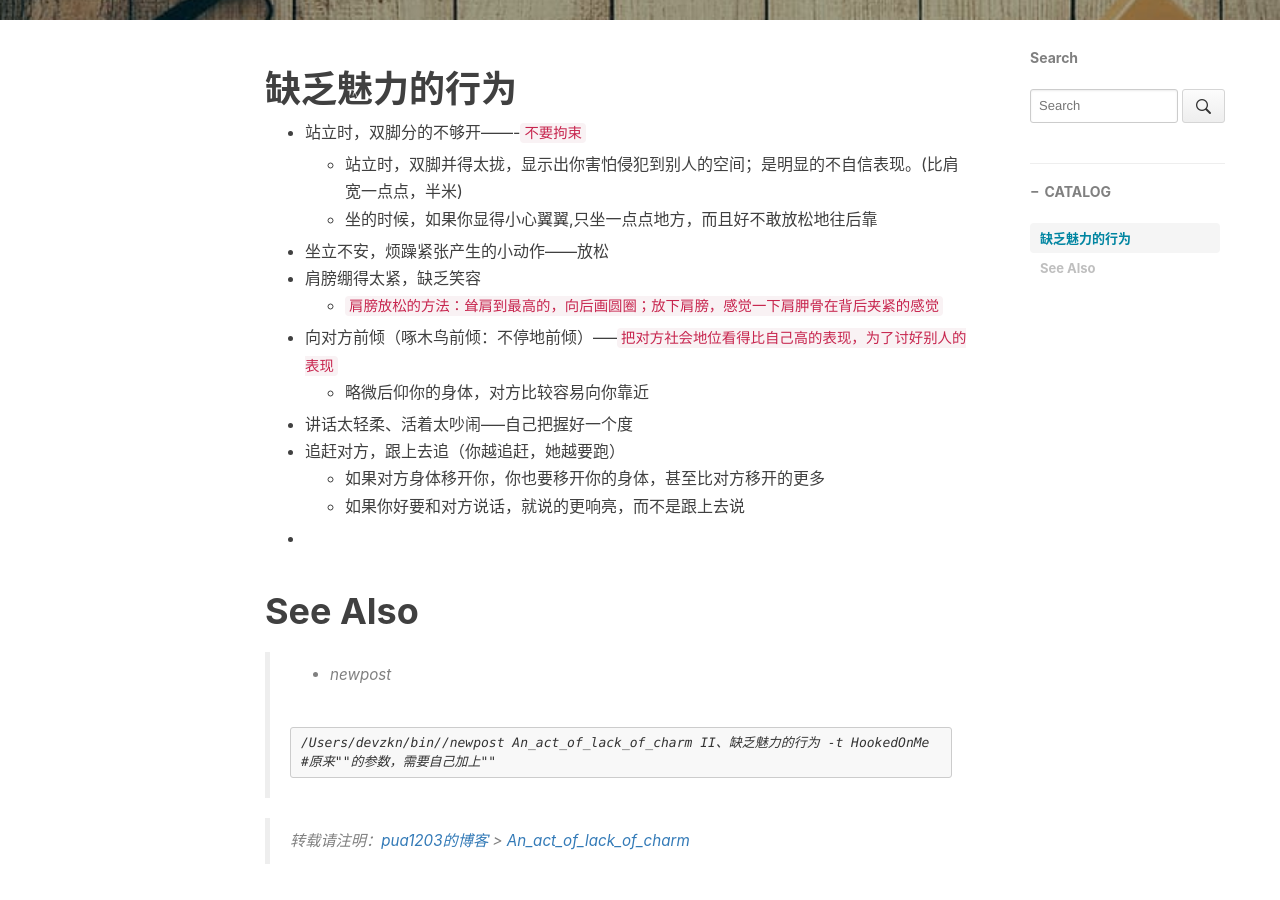
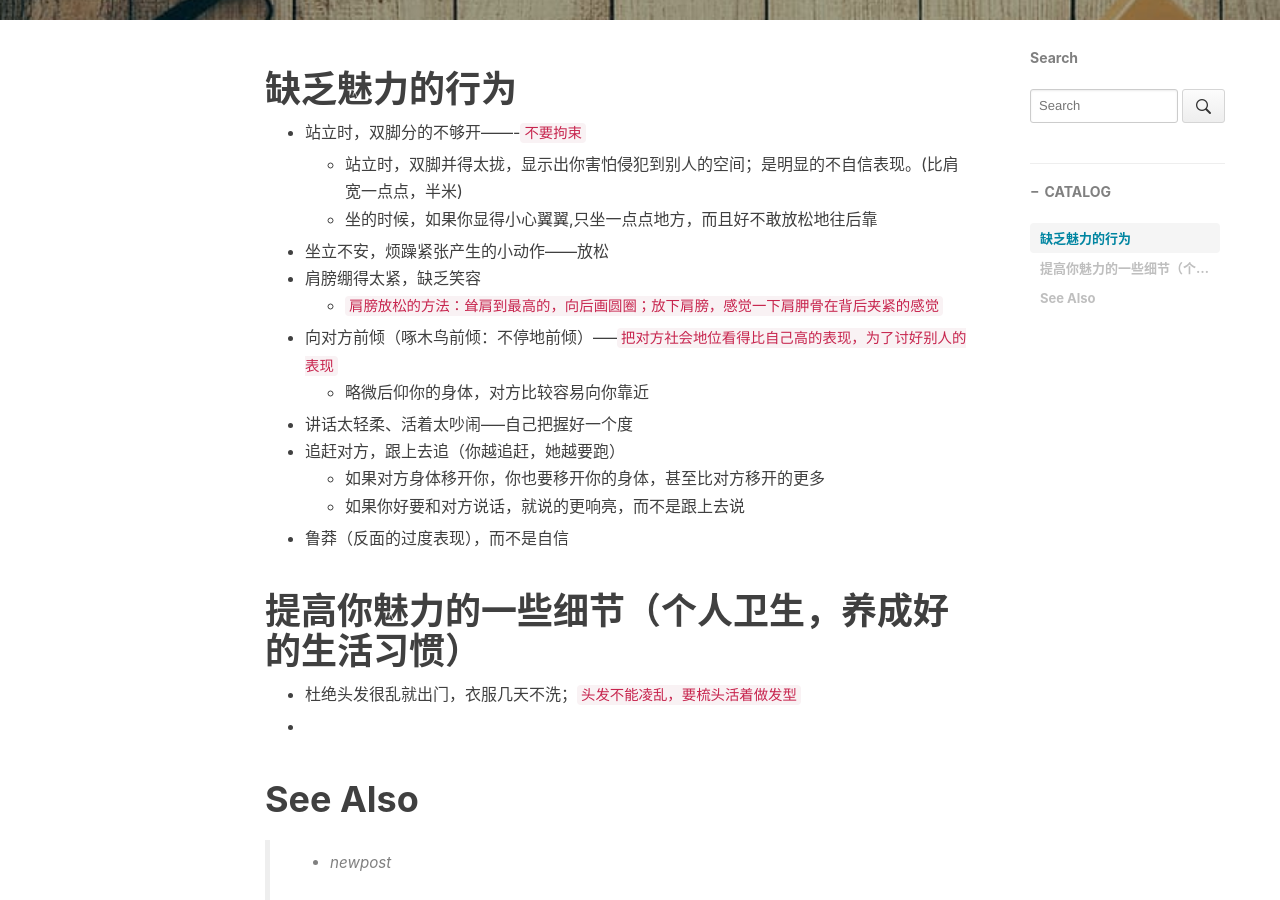
Before and after one commit to pua1203/pua1203.github.io, a Jekyll site: the page built from _posts/HookedOnMe/2018-10-18-An_act_of_lack_of_charm.md, in a window 1280 px wide and 900 px high, scrolled down 503 px. Built offline with Jekyll 4.4.1, drawn with Linux system fonts in a browser that asks for light colours; nearby versions of some CDN libraries; comment, search, counter and statistics services are not loaded.

Commit message:
杜绝头发很乱就出门，衣服几天不洗；头发不能凌乱，要梳头活着做发型

```diff
--- a/_posts/HookedOnMe/2018-10-18-An_act_of_lack_of_charm.md
+++ b/_posts/HookedOnMe/2018-10-18-An_act_of_lack_of_charm.md
@@ -30,7 +30,24 @@ subtitle: II、缺乏魅力的行为
 * 追赶对方，跟上去追（你越追赶，她越要跑）
   * 如果对方身体移开你，你也要移开你的身体，甚至比对方移开的更多
   * 如果你好要和对方说话，就说的更响亮，而不是跟上去说
+* 鲁莽（反面的过度表现），而不是自信
+
+
+
+
+
+# 提高你魅力的一些细节（个人卫生，养成好的生活习惯）
+
+
+
+
+
+
+
+* 杜绝头发很乱就出门，衣服几天不洗；`头发不能凌乱，要梳头活着做发型`
+
 *
+
 
 
 
```
